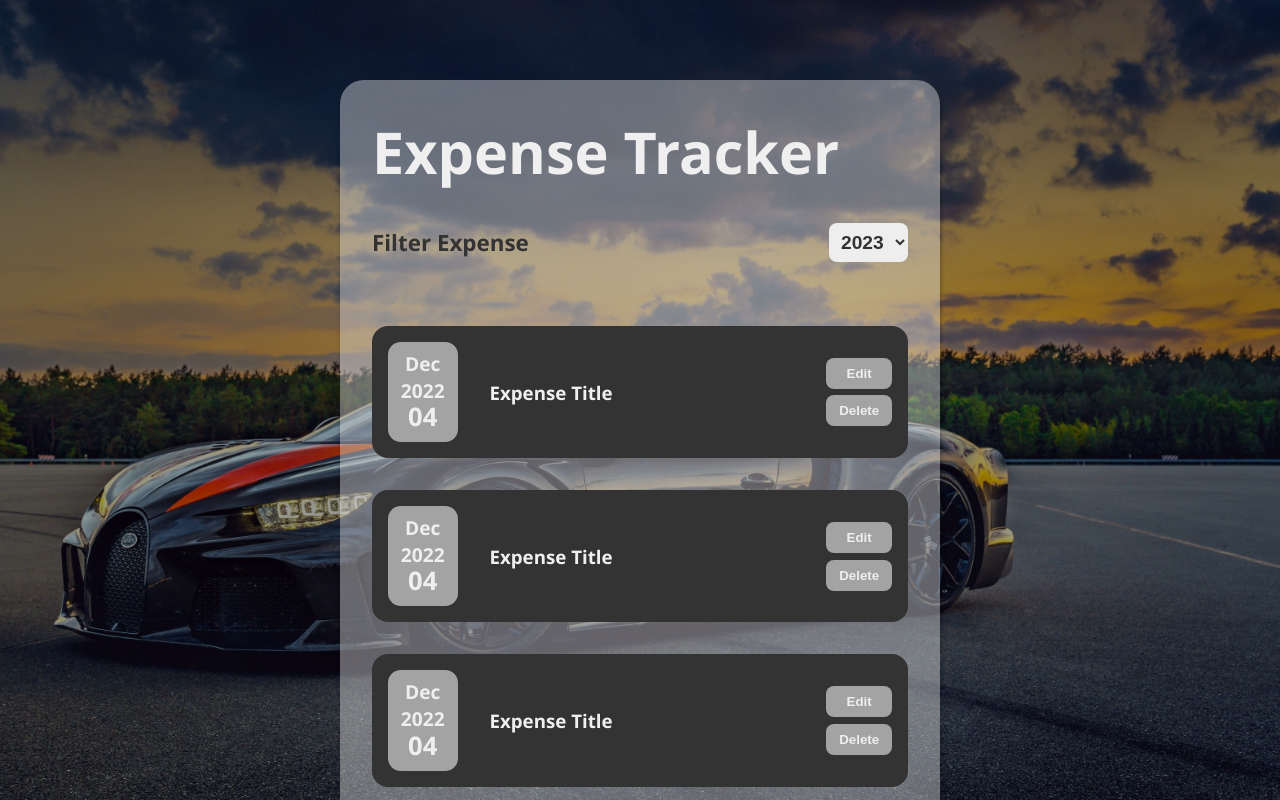
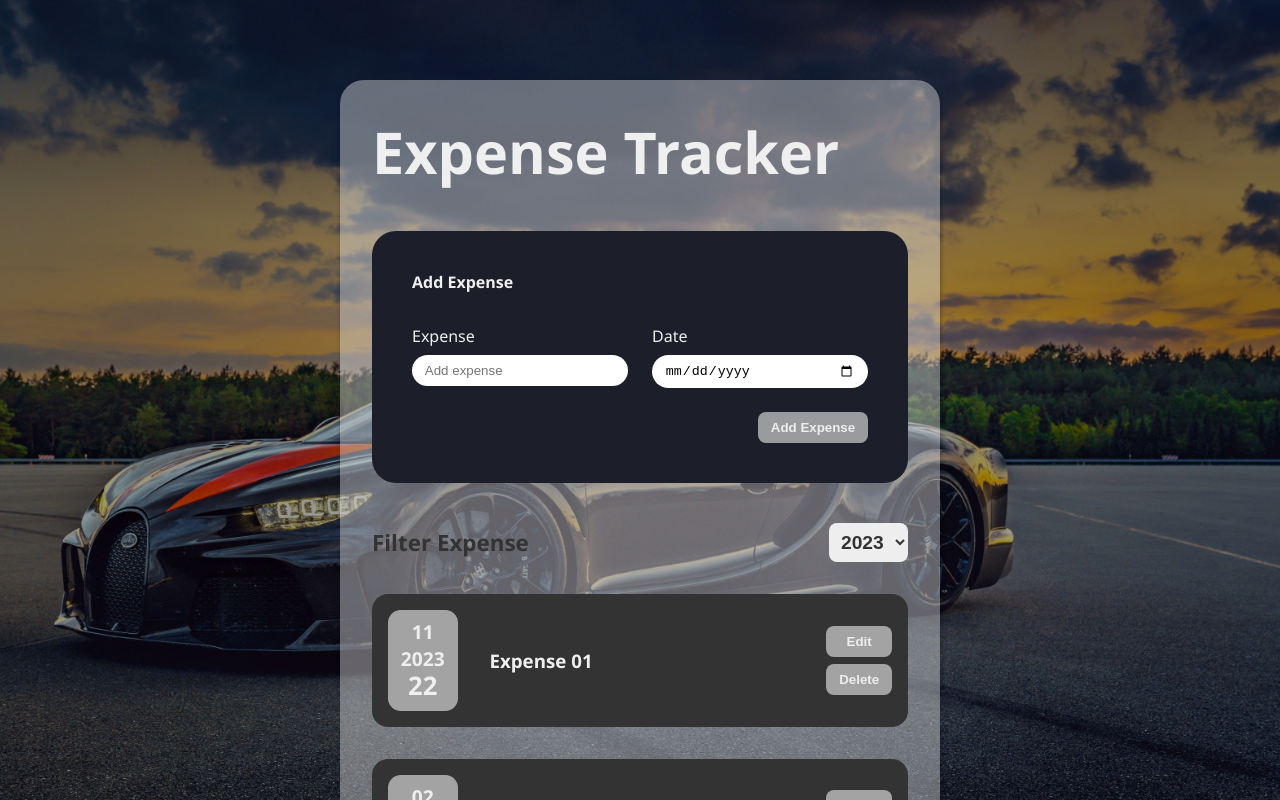
Before and after one commit to BasitHussain79/Bano_Qabil_React_Complete_Guide, a React (Create React App) app: page / in a window 1280 px wide. Shown: the top 800 px of the page. Built offline with nearby package versions, Linux system fonts and the light colour scheme.

Commit message:
feat: expense form ui complete

```diff
--- a/src/App.css
+++ b/src/App.css
@@ -8,8 +8,8 @@ body {
   width: 100vw;
   height: 100vh;
   background: linear-gradient(rgba(0, 0, 0, 0.4), rgba(0, 0, 0, 0.4)),
-    url("./assets/img/bg.jpg") no-repeat center center/cover;
+    url("./assets/img/bg.jpg") repeat center center/cover;
   color: #efefef;
   font-family: "Segoe UI", Tahoma, Geneva, Verdana, sans-serif;
-  overflow: hidden;
+  overflow-x: hidden;
 }
--- /dev/null
+++ b/src/components/features/expenseForm/index.js
@@ -0,0 +1,60 @@
+import React, { useState } from "react";
+import "./style.css";
+
+const ExpenseForm = () => {
+  const [expenseTitle, setExpenseTitle] = useState("");
+  const [expenseDate, setExpenseDate] = useState("");
+
+  const titleChangeHandler = (e) => {
+    setExpenseTitle(e.target.value);
+  };
+
+  const dateChangeHandler = (e) => {
+    setExpenseDate(e.target.value);
+  };
+
+  const submitHandler = (e) => {
+    e.preventDefault();
+    const data = {
+      title: expenseTitle,
+      date: expenseDate,
+    };
+    console.log("data", data);
+  };
+
+  return (
+    <div className='expense-form'>
+      <h4>Add Expense</h4>
+      <form onSubmit={submitHandler}>
+        <div>
+          <label htmlFor='expenseTitle'>Expense</label>
+          <input
+            type='text'
+            name='expenseTitle'
+            id='expenseTitle'
+            placeholder='Add expense'
+            value={expenseTitle}
+            onChange={titleChangeHandler}
+          />
+        </div>
+
+        <div>
+          <label htmlFor='expenseDate'>Date</label>
+          <input
+            type='date'
+            name='expenseDate'
+            id='expenseDate'
+            value={expenseDate}
+            onChange={dateChangeHandler}
+          />
+        </div>
+
+        <button className='btn' type='submit'>
+          Add Expense
+        </button>
+      </form>
+    </div>
+  );
+};
+
+export default ExpenseForm;
--- /dev/null
+++ b/src/components/features/expenseForm/style.css
@@ -0,0 +1,41 @@
+.expense-form {
+  background-color: rgb(28, 31, 41);
+  padding: 2.5rem;
+  margin: 2.5rem 0;
+  border-radius: 1.5rem;
+  box-shadow: 1px 3px 4px rgba(0, 0, 0, 0, 0.2);
+}
+
+.expense-form h4 {
+  margin-bottom: 2rem;
+}
+
+.expense-form form {
+  display: grid;
+  grid-template-columns: repeat(2, 1fr);
+  grid-gap: 1.5rem;
+}
+
+.expense-form form label {
+  display: block;
+  margin-bottom: 0.5rem;
+}
+
+.expense-form form input {
+  width: 100%;
+  border: none;
+  padding: 0.5rem 0.8rem;
+  border-radius: 1.5rem;
+}
+
+.expense-form form .btn {
+  grid-column: 2 / span 1;
+  justify-self: end;
+  cursor: pointer;
+  transition: all 0.25s ease-in;
+}
+
+.expense-form form .btn:hover {
+  background-color: gainsboro;
+  color: #333;
+}
--- a/src/components/features/expenseItem/index.js
+++ b/src/components/features/expenseItem/index.js
@@ -1,15 +1,20 @@
 import React from "react";
 import "./style.css";
 
-const ExpenseItem = () => {
+const ExpenseItem = (props) => {
+  const date = props.date.toLocaleDateString().split("/");
+  const month = date[0];
+  const day = date[1];
+  const year = date[2];
+
   return (
     <li className='expense-item'>
       <div className='date'>
-        <p className='month'>Dec</p>
-        <p className='year'>2022</p>
-        <p className='day'>04</p>
+        <p className='month'>{month.length !== 1 ? month : `0${month}`}</p>
+        <p className='year'>{year}</p>
+        <p className='day'>{day.length === 1 ? `0${day}` : day}</p>
       </div>
-      <h3 className='title'>Expense Title</h3>
+      <h3 className='title'>{props.title}</h3>
       <div className='actions'>
         <button className='btn edit-btn'>Edit</button>
         <button className='btn delete-btn'>Delete</button>
--- a/src/components/features/expenseList/index.js
+++ b/src/components/features/expenseList/index.js
@@ -3,12 +3,33 @@ import "./style.css";
 import ExpenseItem from "../expenseItem";
 
 const ExpenseList = () => {
+  const expenseListArr = [
+    {
+      id: 1,
+      title: "Expense 01",
+      date: new Date("2023-11-22"),
+    },
+    {
+      id: 2,
+      title: "Expense 02",
+      date: new Date("2023-02-02"),
+    },
+    {
+      id: 3,
+      title: "Expense 03",
+      date: new Date("2020-01-12"),
+    },
+  ];
   return (
     <ul className='expense-list'>
-      <ExpenseItem />
-      <ExpenseItem />
-      <ExpenseItem />
-      <ExpenseItem />
+      {expenseListArr.map((expenseItem) => (
+        <ExpenseItem
+          key={expenseItem.id}
+          id={expenseItem.id}
+          title={expenseItem.title}
+          date={expenseItem.date}
+        />
+      ))}
     </ul>
   );
 };
--- a/src/components/features/expenseList/style.css
+++ b/src/components/features/expenseList/style.css
@@ -2,5 +2,4 @@
   list-style: none;
   margin: 2rem 0;
   height: 100%;
-  overflow-y: scroll;
 }
--- a/src/pages/main/index.js
+++ b/src/pages/main/index.js
@@ -1,5 +1,6 @@
 import React from "react";
 import Main from "../../components/ui/main";
+import ExpenseForm from "../../components/features/expenseForm";
 import ExpenseFilter from "../../components/features/expenseFilter";
 import ExpenseList from "../../components/features/expenseList";
 import "./style.css";
@@ -7,6 +8,7 @@ import "./style.css";
 const Home = () => {
   return (
     <Main>
+      <ExpenseForm />
       <ExpenseFilter />
       <ExpenseList />
     </Main>
```
